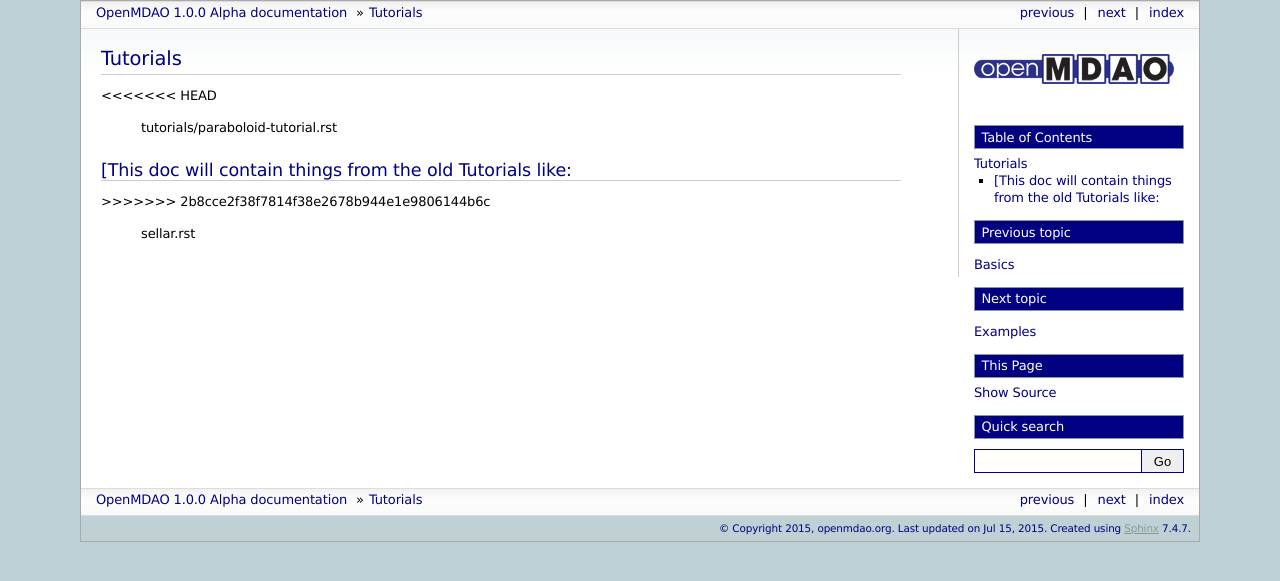
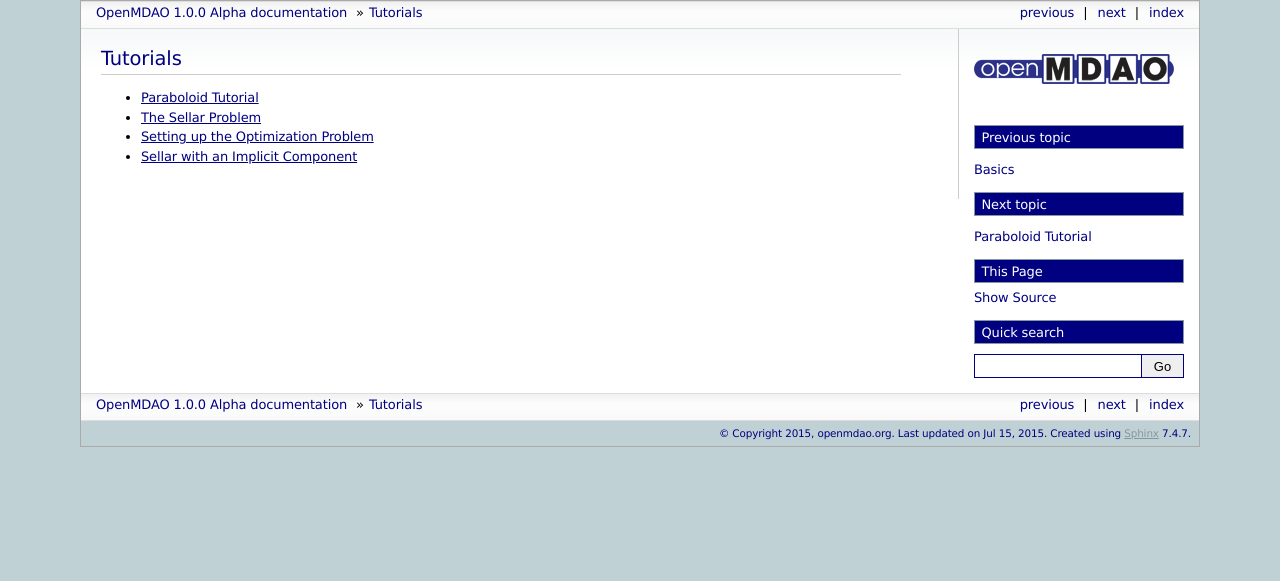
Before and after one commit to OpenMDAO/OpenMDAO1, a Sphinx documentation site: the page built from openmdao/docs/usr-guide/tutorials.rst, in a window 1280 px wide. Shown: the top 581 px of the page. Built offline with Sphinx 7.4.7, drawn with Linux system fonts in a browser that asks for light colours; pages that are not in the unit, such as notebooks, are missing from menus.

Commit message:
fixed toc for tutorials

```diff
--- a/openmdao/docs/usr-guide/tutorials.rst
+++ b/openmdao/docs/usr-guide/tutorials.rst
@@ -7,13 +7,6 @@ Tutorials
 
 .. toctree::
    :maxdepth: 1
-<<<<<<< HEAD
 
    tutorials/paraboloid-tutorial.rst
-
-
-[This doc will contain things from the old Tutorials like:
-=======
->>>>>>> 2b8cce2f38f7814f38e2678b944e1e9806144b6c
-
    sellar.rst
```
